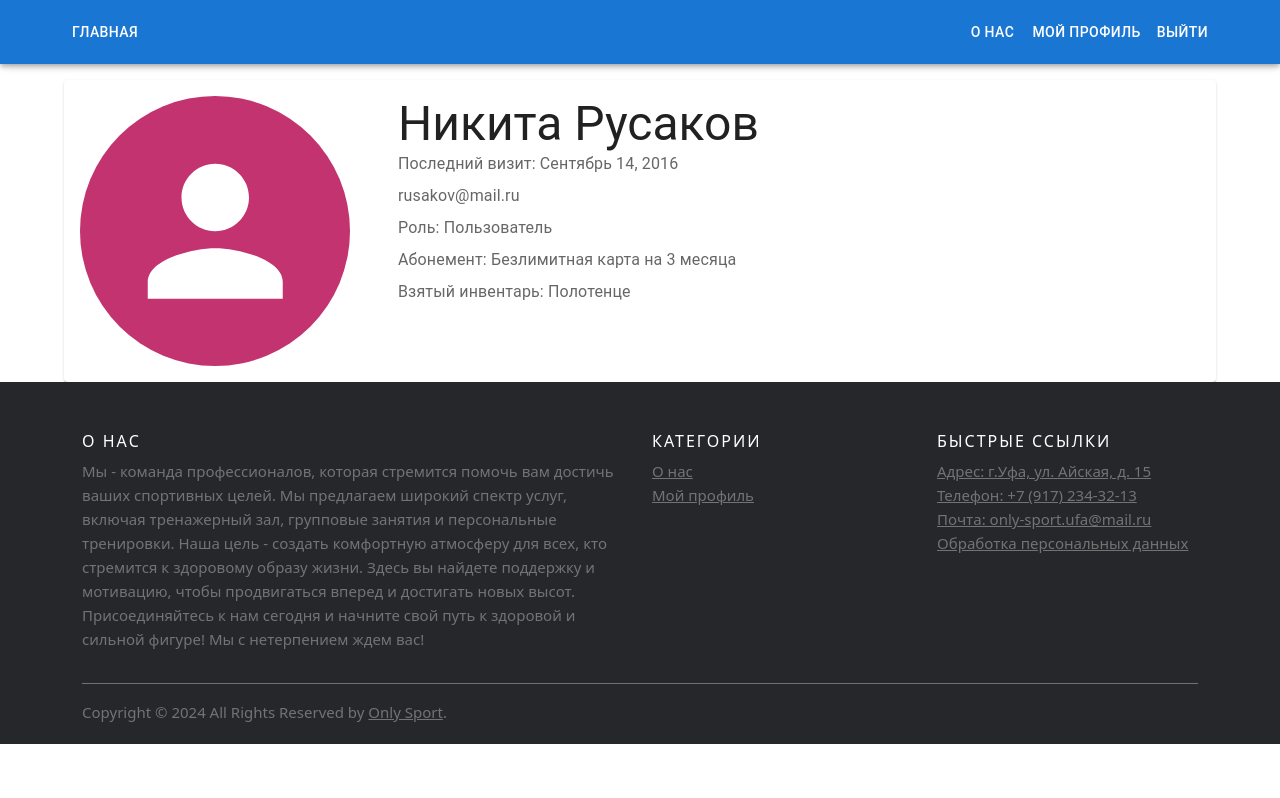
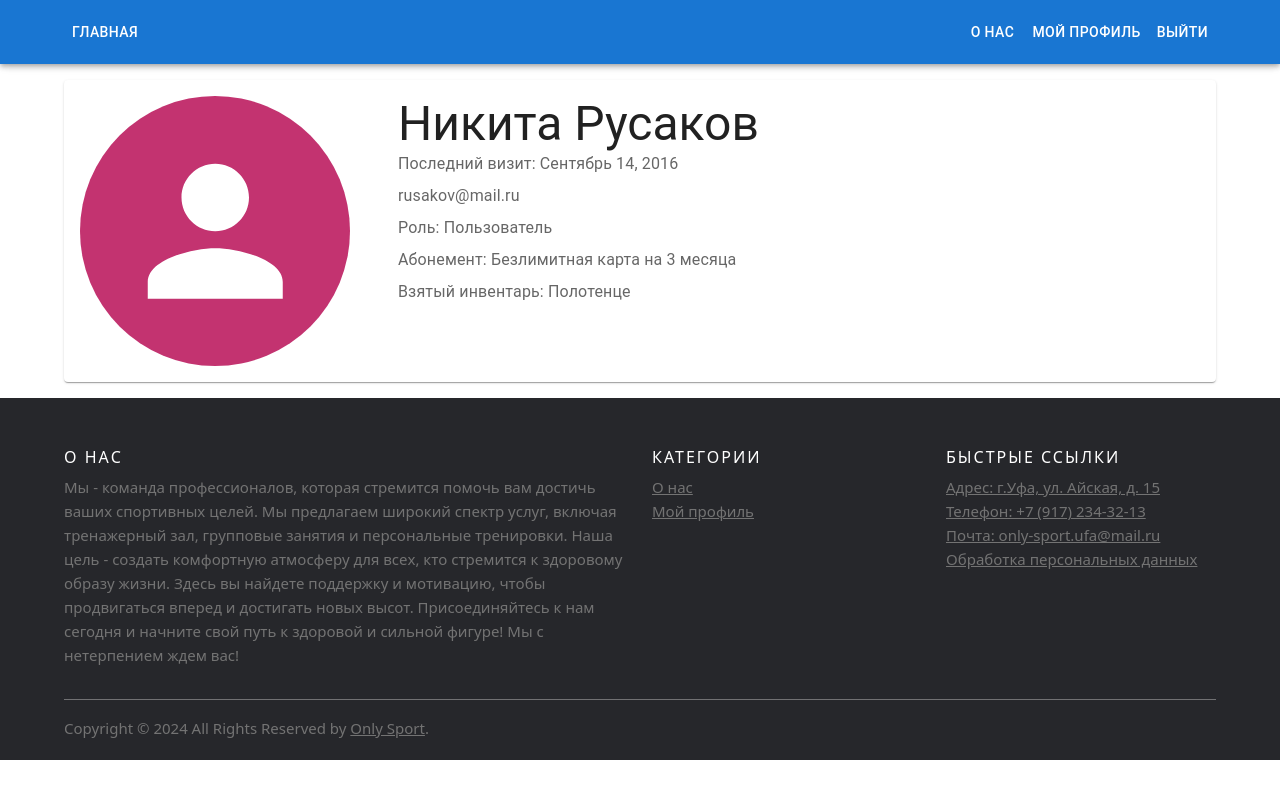
Before and after one commit to iwanttos1eep/client, a React (Create React App) app: page /profile in a window 1280 px wide. Built offline with nearby package versions, Linux system fonts and the light colour scheme.

Commit message:
refactor[Footer]: changed size of Container

```diff
--- a/src/components/feature/Footer/index.tsx
+++ b/src/components/feature/Footer/index.tsx
@@ -1,10 +1,11 @@
 import React from 'react';
 import './index.css';
+import { Container } from '@mui/material';
 
 const Footer = () => {
   return (
-    <footer className="site-footer">
-      <div className="container">
+    <footer className="site-footer" style={{ marginTop: '1rem' }}>
+      <Container>
         <div className="row">
           <div className="col-sm-12 col-md-6">
             <h6>О нас</h6>
@@ -51,8 +52,8 @@ const Footer = () => {
           </div>
         </div>
         <hr />
-      </div>
-      <div className="container">
+      </Container>
+      <Container>
         <div className="row">
           <div className="col-md-8 col-sm-6 col-xs-12">
             <p className="copyright-text">
@@ -61,7 +62,7 @@ const Footer = () => {
             </p>
           </div>
         </div>
-      </div>
+      </Container>
     </footer>
   );
 };
```
